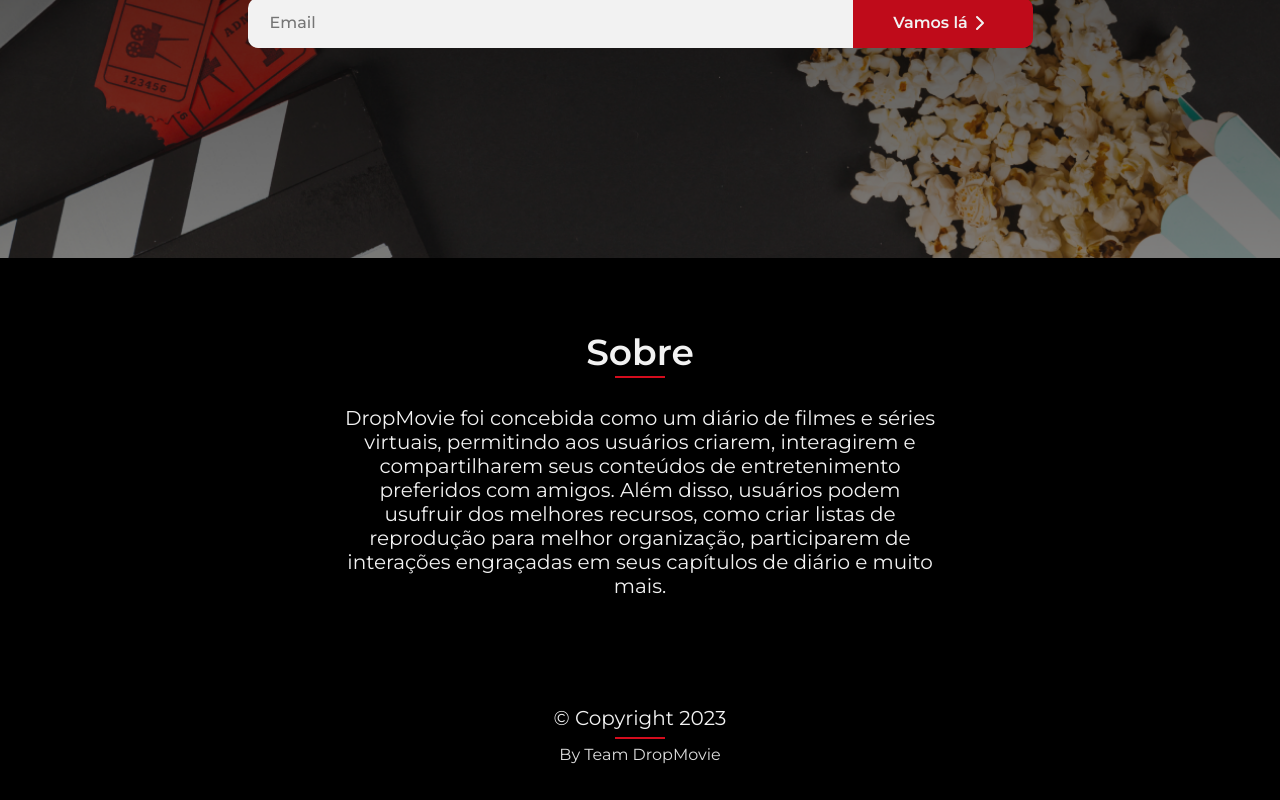
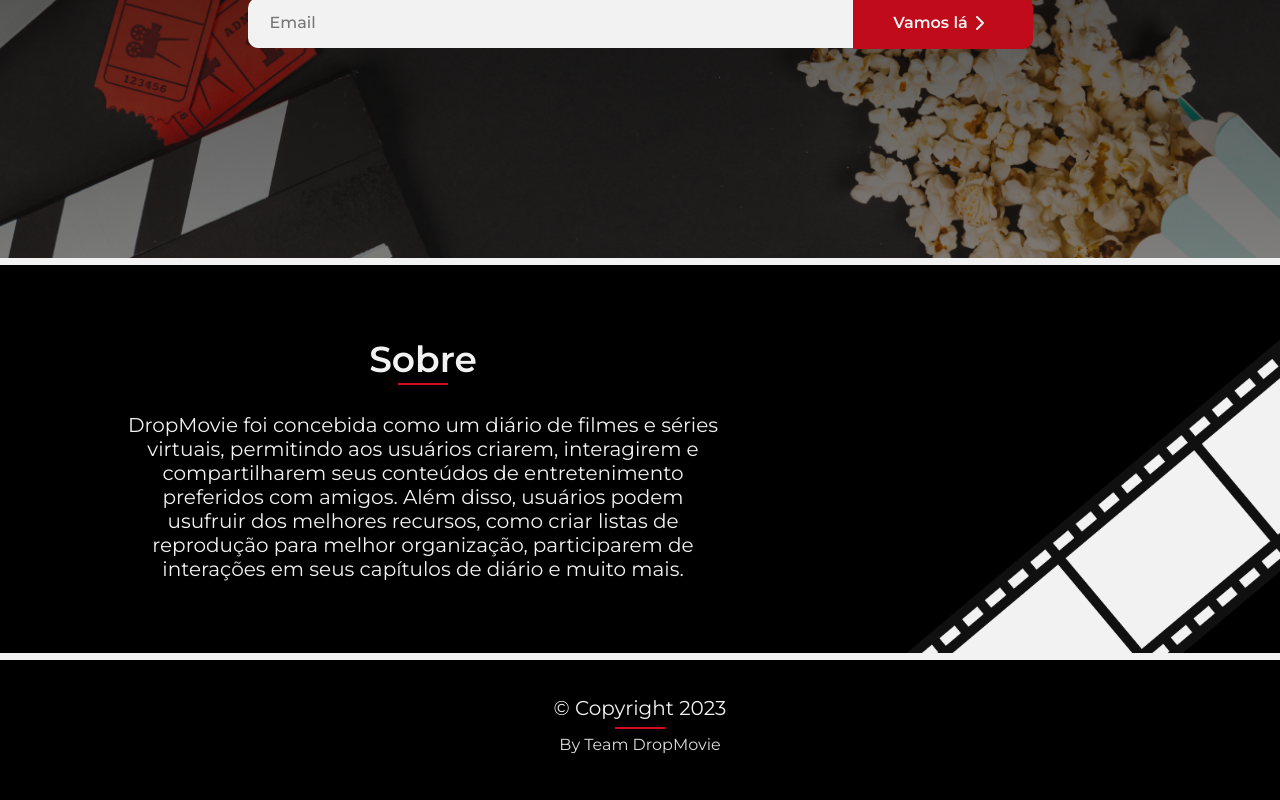
Before and after one commit to FabianoPereiraOne/dropmovie, a Next.js app: page / in a window 1280 px wide. Shown: the part 542-1342 px from the top of the page. Built offline with nearby package versions, Linux system fonts and the light colour scheme; no server answers.

Commit message:
Style ( about ): Adjst section style desktop

```diff
--- a/src/components/organisms/BannerDesktop/style.ts
+++ b/src/components/organisms/BannerDesktop/style.ts
@@ -85,7 +85,7 @@
 `
 export const ButtonSubmit = styled.button`
   width: 180px;
-  height: 50px;
+  height: 52px;
   background: ${colors.red_normal};
   color: ${colors.white};
   border: none;
--- a/src/components/segments/landingPage/index.tsx
+++ b/src/components/segments/landingPage/index.tsx
@@ -1,12 +1,13 @@
 import Head from 'next/head'
 import { useMediaQuery } from 'react-responsive'
+import background from '../../../assets/film.png'
 import logo from '../../../assets/Logo.png'
 import { H3, Paragraph } from '../../atoms/global'
 import { BannerDesktop } from '../../organisms/BannerDesktop'
 import { BannerMobile } from '../../organisms/BannerMobile'
 import { SectionTests } from '../../organisms/SectionTests'
 import {
-    About, Footer,
+    About, Content, Footer,
     Header, Img, Logo
 } from './style'
 
@@ -28,10 +29,10 @@
                 </Logo>
             </Header>
             {isMobile ? <BannerMobile /> : <BannerDesktop />}
-            <About id="about">
-                <H3>Sobre</H3>
+            <About id="about" styleBackground={background.src}>
+                <Content><H3>Sobre</H3></Content>
                 <Paragraph>
-                    DropMovie foi concebida como um diário de filmes e séries virtuais, permitindo aos usuários criarem, interagirem e compartilharem seus conteúdos de entretenimento preferidos com amigos. Além disso, usuários podem usufruir dos melhores recursos, como criar listas de reprodução para melhor organização, participarem de interações engraçadas em seus capítulos de diário e muito mais.
+                    DropMovie foi concebida como um diário de filmes e séries virtuais, permitindo aos usuários criarem, interagirem e compartilharem seus conteúdos de entretenimento preferidos com amigos. Além disso, usuários podem usufruir dos melhores recursos, como criar listas de reprodução para melhor organização, participarem de interações em seus capítulos de diário e muito mais.
                 </Paragraph>
             </About>
             {isMobile && <SectionTests />}
--- a/src/components/segments/landingPage/style.ts
+++ b/src/components/segments/landingPage/style.ts
@@ -39,7 +39,7 @@
   }
 `
 
-export const About = styled.main`
+export const About = styled.main<{ styleBackground: string }>`
   width: 100%;
   height: auto;
   padding: 72px 36px;
@@ -51,6 +51,26 @@
   @media screen and (min-width: 768px) {
     min-height: 40vh;
   }
+
+  @media screen and (min-width: 1024px) {
+    min-height: 40vh;
+    border-top: 7px solid ${colors.white};
+    border-bottom: 7px solid ${colors.white};
+    align-items: flex-start;
+    padding: 72px 123px;
+
+    background: url(${props => props.styleBackground});
+    background-position: right bottom -30px;
+    background-repeat: no-repeat;
+    background-size: contain;
+  }
+`
+
+export const Content = styled.div`
+  width: 600px;
+  display: flex;
+  align-items: center;
+  justify-content: center;
 `
 
 export const Footer = styled.footer`
```
Also changed, not shown: src/assets/film.png (added).
